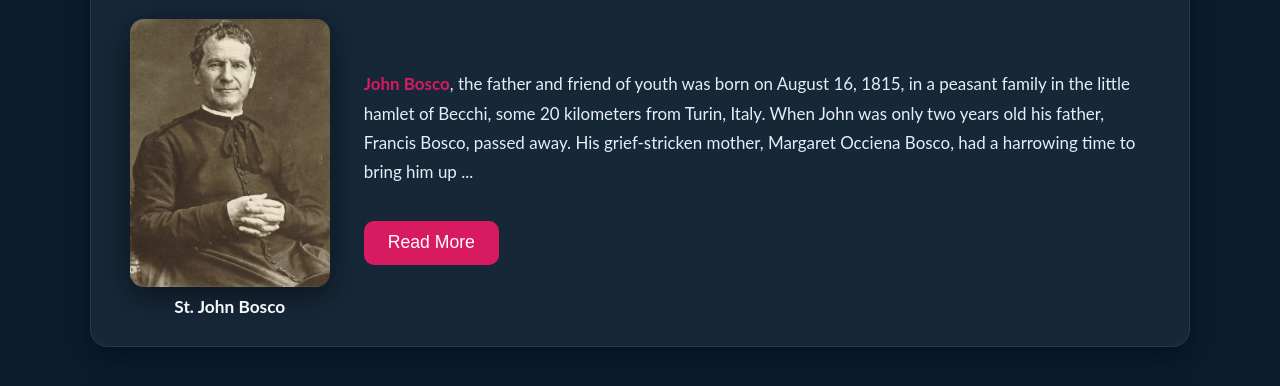
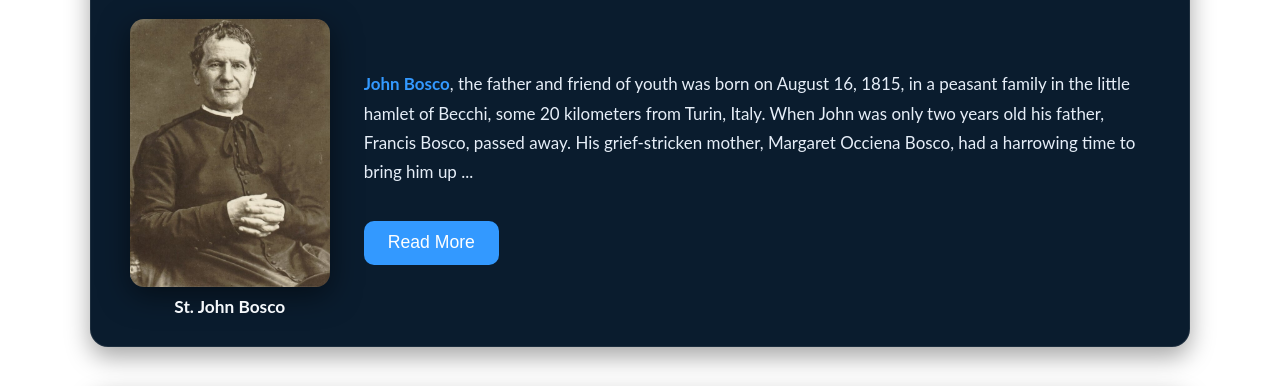
Before and after one commit to CrazyShubhu123/donbosco-messages, a plain HTML site: page index.html in a window 1280 px wide. Shown: the part 123-509 px from the top of the page. Drawn offline with Linux system fonts and the light colour scheme.

Commit message:
Fixed Theme of The Website

```diff
--- a/index.html
+++ b/index.html
@@ -7,10 +7,10 @@
   <style>
     /* Scoped base */
     :root {
-      --bg: #0A1C2E;
-      --card-bg: rgba(255,255,255,0.05);
+      --bg: #FFFFFF;
+      --card-bg: #0A1C2E;
       --card-border: rgba(255,255,255,0.08);
-      --accent: #D81B60;
+      --accent: #3399FF;
       --text: #e6eef8;
     }
 
@@ -101,7 +101,7 @@
     .saint-img-name img:focus,
     .saint-img-name img:hover {
       transform: translateY(-4px) scale(1.03);
-      box-shadow: 0 14px 42px rgba(216,27,96,0.18);
+      box-shadow: 0 14px 42px #3399FF;
     }
 
     .saint-name {
@@ -187,7 +187,7 @@
     @keyframes fadeIn { from { opacity: 0; transform: translateY(10px) } to { opacity:1; transform:none } }
     .read-more-btn {
   margin-top: 1.2rem;
-  background-color: #D81B60;
+  background-color: #3399FF;
   color: #fff;
   padding: 0.7rem 1.5rem;
   font-size: 1.1rem;
@@ -230,7 +230,7 @@
 .modal-content h2 {
   margin-bottom: 1rem;
   font-size: 1.8rem;
-  border-bottom: 2px solid #D81B60;
+  border-bottom: 2px solid #3399FF;
   padding-bottom: 0.5rem;
 }
 
```
